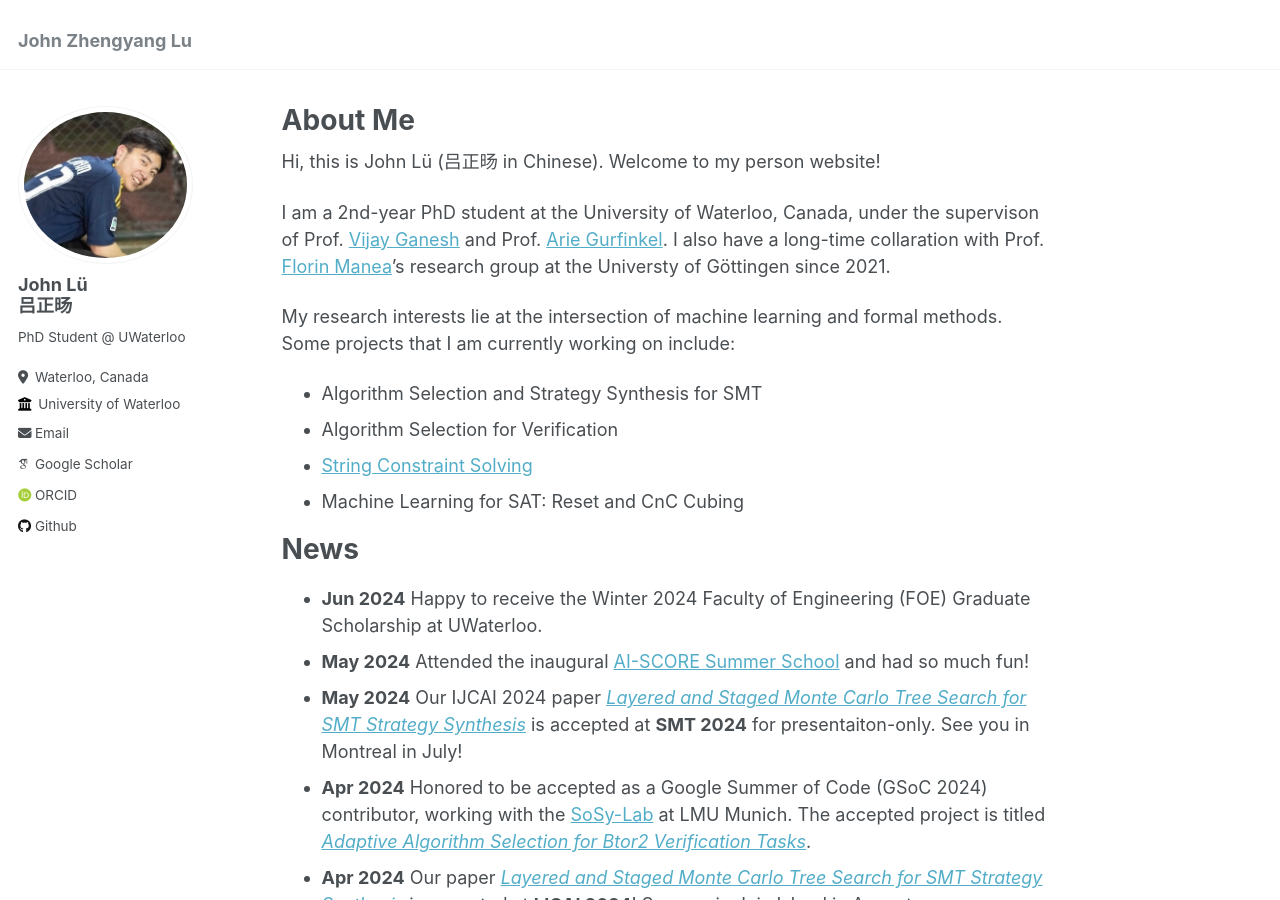
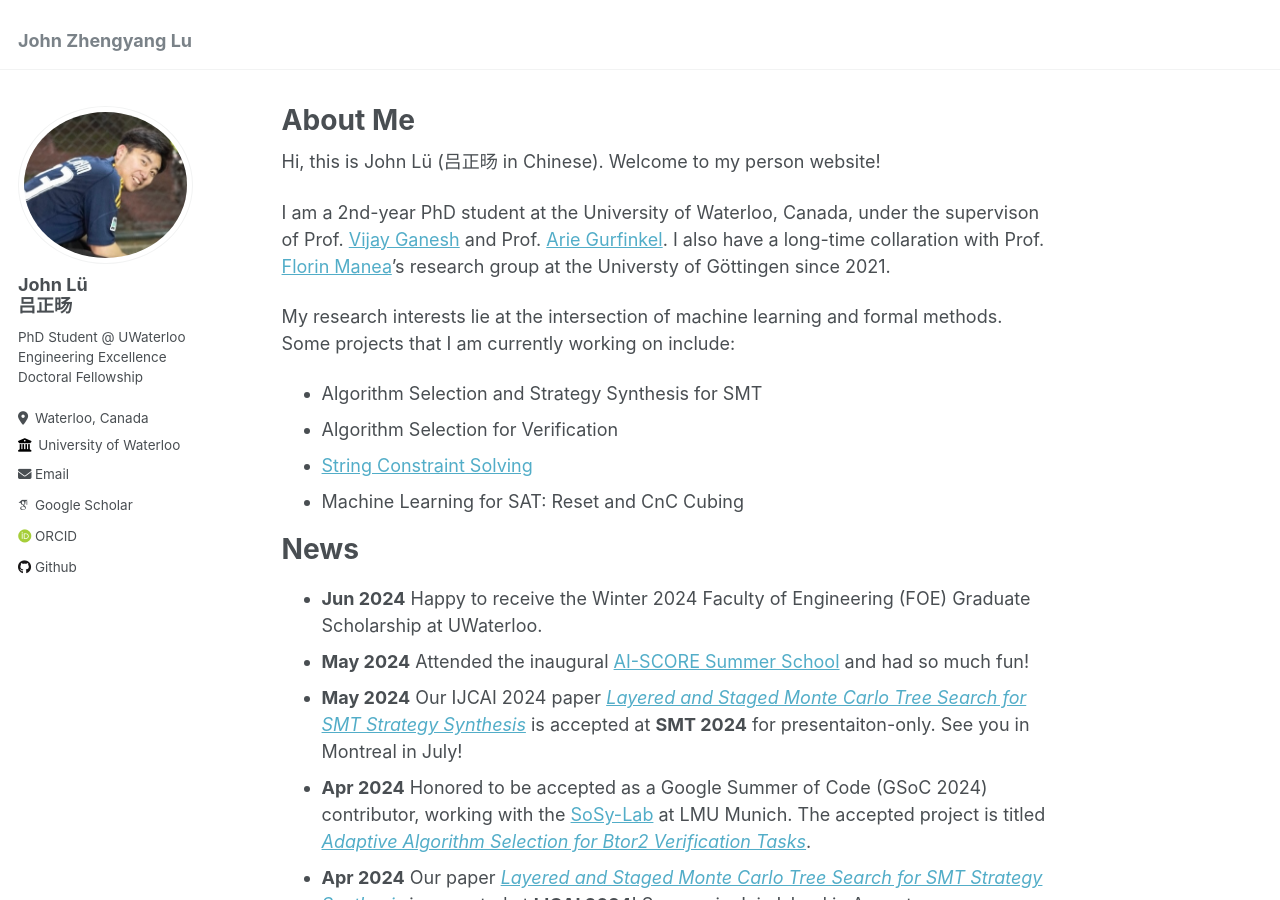
Before and after one commit to JohnLyu2/johnlyu2.github.io, a Jekyll site: the page built from _pages/about.md, in a window 1280 px wide and 900 px high. Built offline with Jekyll 4.4.1, drawn with Linux system fonts in a browser that asks for light colours; some web fonts are replaced.

Commit message:
minor updates

```diff
--- a/_config.yml
+++ b/_config.yml
@@ -11,7 +11,7 @@
 title                    : "John Zhengyang Lu"
 title_separator          : "-"
 name                     : &name "John Zhengyang Lu"
-description              : &description "PhD Student @ UWaterloo<br>Engineering Excellence Doctoral Fellowship"
+description              : &description "PhD Student @ UWaterloo"
 url                      : https://johnlyu2.github.io # the base hostname & protocol for your site e.g. "https://mmistakes.github.io"
 baseurl                  : "" # the subpath of your site, e.g. "/blog"
 repository               : "johnlyu2.github.io"
@@ -24,7 +24,7 @@
   avatar           : "JohnSoccer.jpg"
   name             : "John Lü<br>吕正旸"
   pronouns         : # example: "she/her"
-  bio              : "PhD Student @ UWaterloo"
+  bio              : "PhD Student @ UWaterloo<br>Engineering Excellence Doctoral Fellowship"
   location         : "Waterloo, Canada"
   employer         : "University of Waterloo"
   uri              : # URL
```
